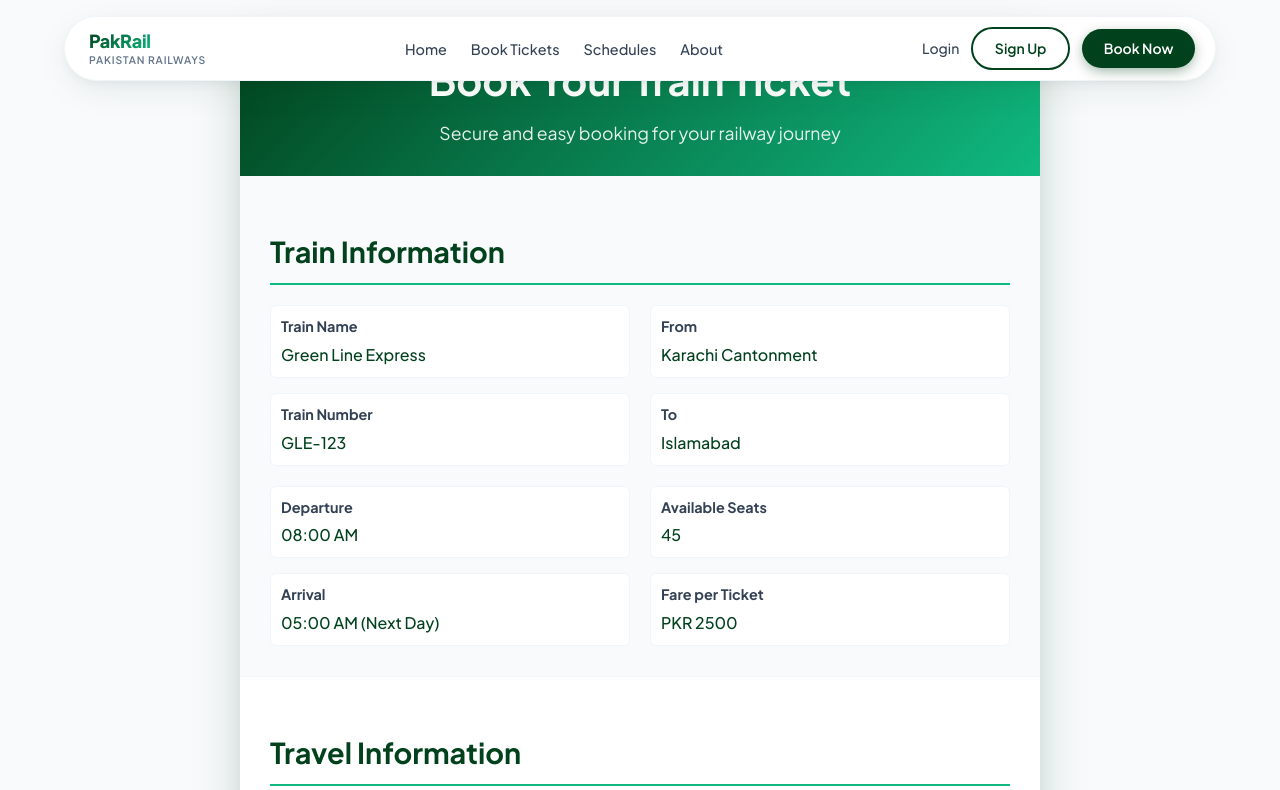
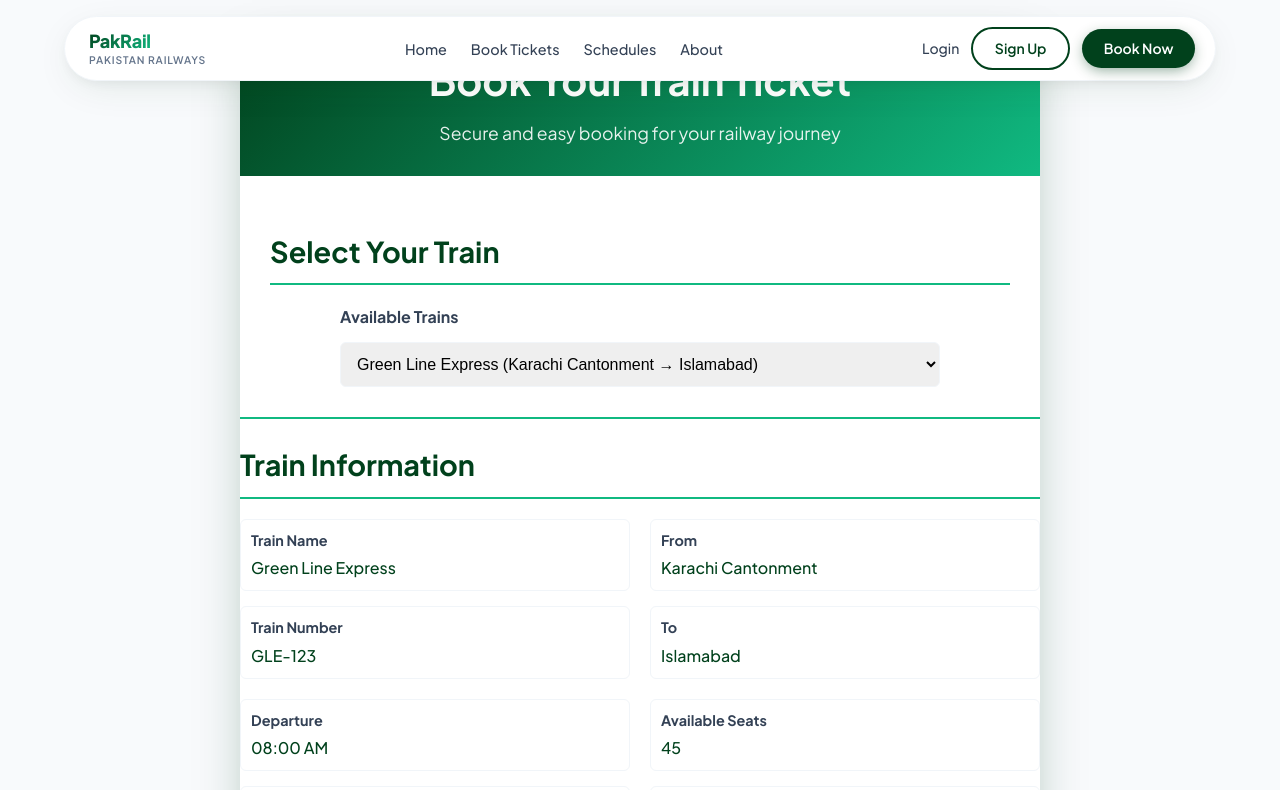
Before and after one commit to Aroona892/railway-management-system, a React (Vite) app: page /book-now in a window 1280 px wide. Shown: the top 790 px of the page. Built offline with nearby package versions, Linux system fonts and the light colour scheme.

Commit message:
Add train selection feature with multiple available trains

```diff
--- a/src/pages/BookNow.css
+++ b/src/pages/BookNow.css
@@ -43,7 +43,7 @@
   padding-bottom: 10px;
 }
 
-.train-info-section,
+.train-selection-section,
 .travel-info-section,
 .passenger-details-section,
 .fare-summary-section,
@@ -52,8 +52,14 @@
   border-bottom: 1px solid var(--border-soft);
 }
 
-.train-info-section {
-  background: var(--bg-page);
+.train-selection-section {
+  background: var(--bg-white);
+  border-bottom: 2px solid var(--accent-emerald);
+}
+
+.train-selection-form {
+  max-width: 600px;
+  margin: 0 auto;
 }
 
 .train-details {
--- a/src/pages/BookNow.jsx
+++ b/src/pages/BookNow.jsx
@@ -1,7 +1,9 @@
 import { useState } from 'react'
 import './BookNow.css'
 
-const TRAIN_DATA = {
+const AVAILABLE_TRAINS = [
+  {
+    id: 1,
     name: 'Green Line Express',
     number: 'GLE-123',
     source: 'Karachi Cantonment',
@@ -10,9 +12,44 @@ const TRAIN_DATA = {
     arrivalTime: '05:00 AM (Next Day)',
     availableSeats: 45,
     fare: 2500
+  },
+  {
+    id: 2,
+    name: 'Karachi Express',
+    number: 'KE-456',
+    source: 'Lahore',
+    destination: 'Karachi City',
+    departureTime: '10:00 PM',
+    arrivalTime: '04:00 PM (Next Day)',
+    availableSeats: 32,
+    fare: 2200
+  },
+  {
+    id: 3,
+    name: 'Awam Express',
+    number: 'AE-789',
+    source: 'Peshawar',
+    destination: 'Karachi',
+    departureTime: '06:00 PM',
+    arrivalTime: '05:00 AM (3 Days)',
+    availableSeats: 28,
+    fare: 1800
+  },
+  {
+    id: 4,
+    name: 'Tezgam Express',
+    number: 'TE-101',
+    source: 'Karachi City',
+    destination: 'Lahore',
+    departureTime: '02:00 PM',
+    arrivalTime: '08:00 AM (Next Day)',
+    availableSeats: 50,
+    fare: 2400
   }
+]
 
 export function BookNow() {
+  const [selectedTrainId, setSelectedTrainId] = useState(1)
   const [formData, setFormData] = useState({
     journeyDate: '',
     seatClass: '',
@@ -26,6 +63,8 @@ export function BookNow() {
   })
 
   const [errors, setErrors] = useState({})
+
+  const selectedTrain = AVAILABLE_TRAINS.find(train => train.id === selectedTrainId) || AVAILABLE_TRAINS[0]
 
   const handleInputChange = (e) => {
     const { name, value } = e.target
@@ -59,6 +98,8 @@ export function BookNow() {
     // Passenger Details
     if (!formData.fullName.trim()) {
       newErrors.fullName = 'Full name is required'
+    } else if (!/^[a-zA-Z\s]+$/.test(formData.fullName.trim())) {
+      newErrors.fullName = 'Full name should contain only letters and spaces'
     }
     if (!formData.age || isNaN(formData.age) || formData.age < 1 || formData.age > 120) {
       newErrors.age = 'Please enter a valid age (1-120)'
@@ -71,6 +112,8 @@ export function BookNow() {
     }
     if (!formData.phone.trim()) {
       newErrors.phone = 'Phone number is required'
+    } else if (!/^[0-9+\-\s]+$/.test(formData.phone.trim())) {
+      newErrors.phone = 'Phone number should contain only numbers, spaces, + or -'
     }
     if (!formData.email.trim()) {
       newErrors.email = 'Email is required'
@@ -98,47 +141,67 @@ export function BookNow() {
           <p className="book-now-subtitle">Secure and easy booking for your railway journey</p>
         </header>
 
+        <section className="train-selection-section">
+          <h2 className="section-title">Select Your Train</h2>
+          <div className="train-selection-form">
+            <div className="form-group">
+              <label htmlFor="train-select">Available Trains</label>
+              <select
+                id="train-select"
+                value={selectedTrainId}
+                onChange={(e) => setSelectedTrainId(Number(e.target.value))}
+              >
+                {AVAILABLE_TRAINS.map(train => (
+                  <option key={train.id} value={train.id}>
+                    {train.name} ({train.source} → {train.destination})
+                  </option>
+                ))}
+              </select>
+            </div>
+          </div>
+        </section>
+
         <section className="train-info-section">
           <h2 className="section-title">Train Information</h2>
           <div className="train-details">
             <div className="detail-pair">
               <div className="detail-item">
                 <span className="detail-label">Train Name</span>
-                <span className="detail-value">{TRAIN_DATA.name}</span>
+                <span className="detail-value">{selectedTrain.name}</span>
               </div>
               <div className="detail-item">
                 <span className="detail-label">Train Number</span>
-                <span className="detail-value">{TRAIN_DATA.number}</span>
+                <span className="detail-value">{selectedTrain.number}</span>
               </div>
             </div>
             <div className="detail-pair">
               <div className="detail-item">
                 <span className="detail-label">From</span>
-                <span className="detail-value">{TRAIN_DATA.source}</span>
+                <span className="detail-value">{selectedTrain.source}</span>
               </div>
               <div className="detail-item">
                 <span className="detail-label">To</span>
-                <span className="detail-value">{TRAIN_DATA.destination}</span>
+                <span className="detail-value">{selectedTrain.destination}</span>
               </div>
             </div>
             <div className="detail-pair">
               <div className="detail-item">
                 <span className="detail-label">Departure</span>
-                <span className="detail-value">{TRAIN_DATA.departureTime}</span>
+                <span className="detail-value">{selectedTrain.departureTime}</span>
               </div>
               <div className="detail-item">
                 <span className="detail-label">Arrival</span>
-                <span className="detail-value">{TRAIN_DATA.arrivalTime}</span>
+                <span className="detail-value">{selectedTrain.arrivalTime}</span>
               </div>
             </div>
             <div className="detail-pair">
               <div className="detail-item">
                 <span className="detail-label">Available Seats</span>
-                <span className="detail-value">{TRAIN_DATA.availableSeats}</span>
+                <span className="detail-value">{selectedTrain.availableSeats}</span>
               </div>
               <div className="detail-item">
                 <span className="detail-label">Fare per Ticket</span>
-                <span className="detail-value">PKR {TRAIN_DATA.fare}</span>
+                <span className="detail-value">PKR {selectedTrain.fare}</span>
               </div>
             </div>
           </div>
@@ -293,7 +356,7 @@ export function BookNow() {
           <div className="fare-details">
             <div className="fare-row">
               <span className="fare-label">Ticket Fare:</span>
-              <span className="fare-value">PKR {TRAIN_DATA.fare}</span>
+              <span className="fare-value">PKR {selectedTrain.fare}</span>
             </div>
             <div className="fare-row">
               <span className="fare-label">Service Charges:</span>
@@ -301,7 +364,7 @@ export function BookNow() {
             </div>
             <div className="fare-row total">
               <span className="fare-label">Total Amount:</span>
-              <span className="fare-value">PKR {TRAIN_DATA.fare + 100}</span>
+              <span className="fare-value">PKR {selectedTrain.fare + 100}</span>
             </div>
           </div>
         </section>
```
Lines whose indentation alone changed are shown as unchanged.
